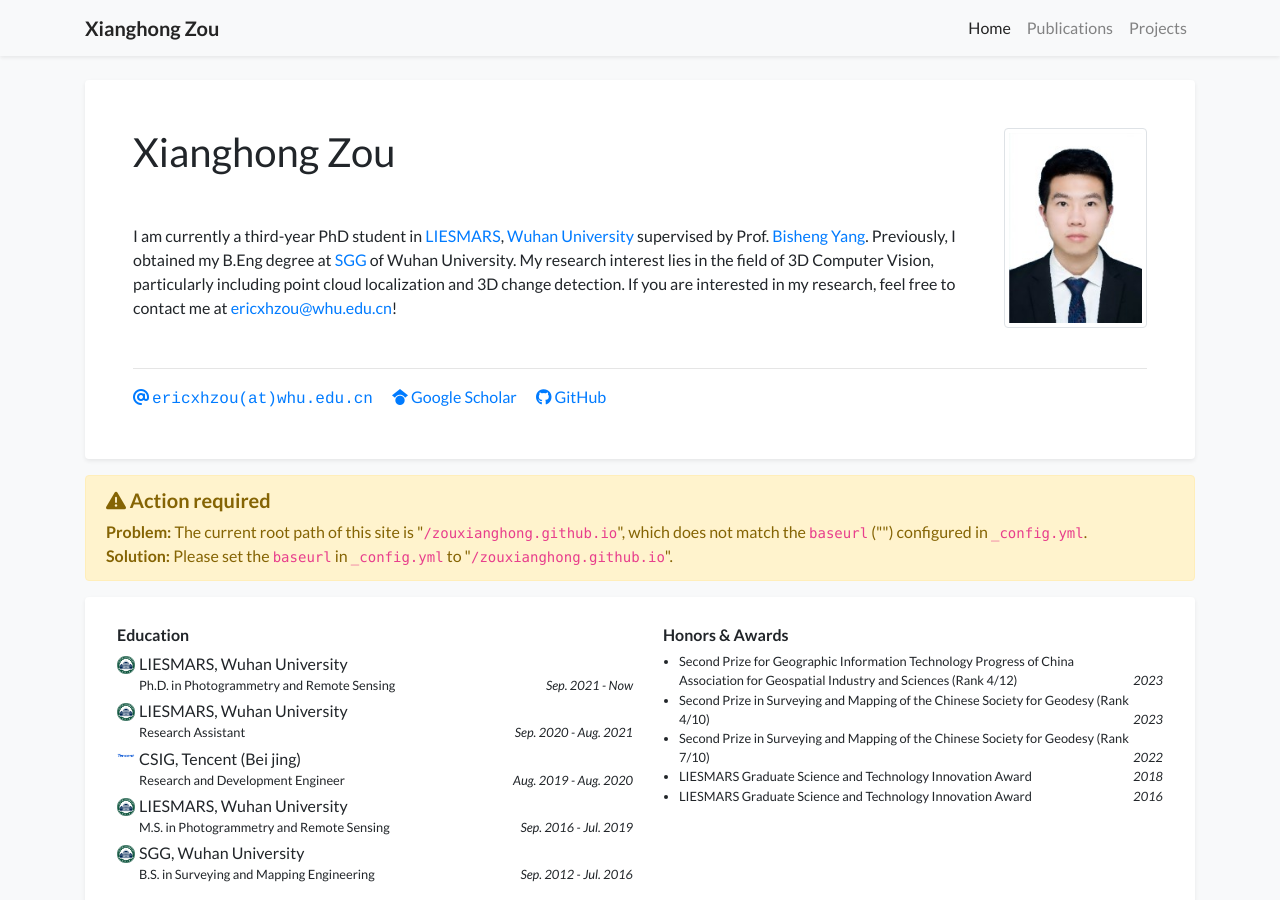
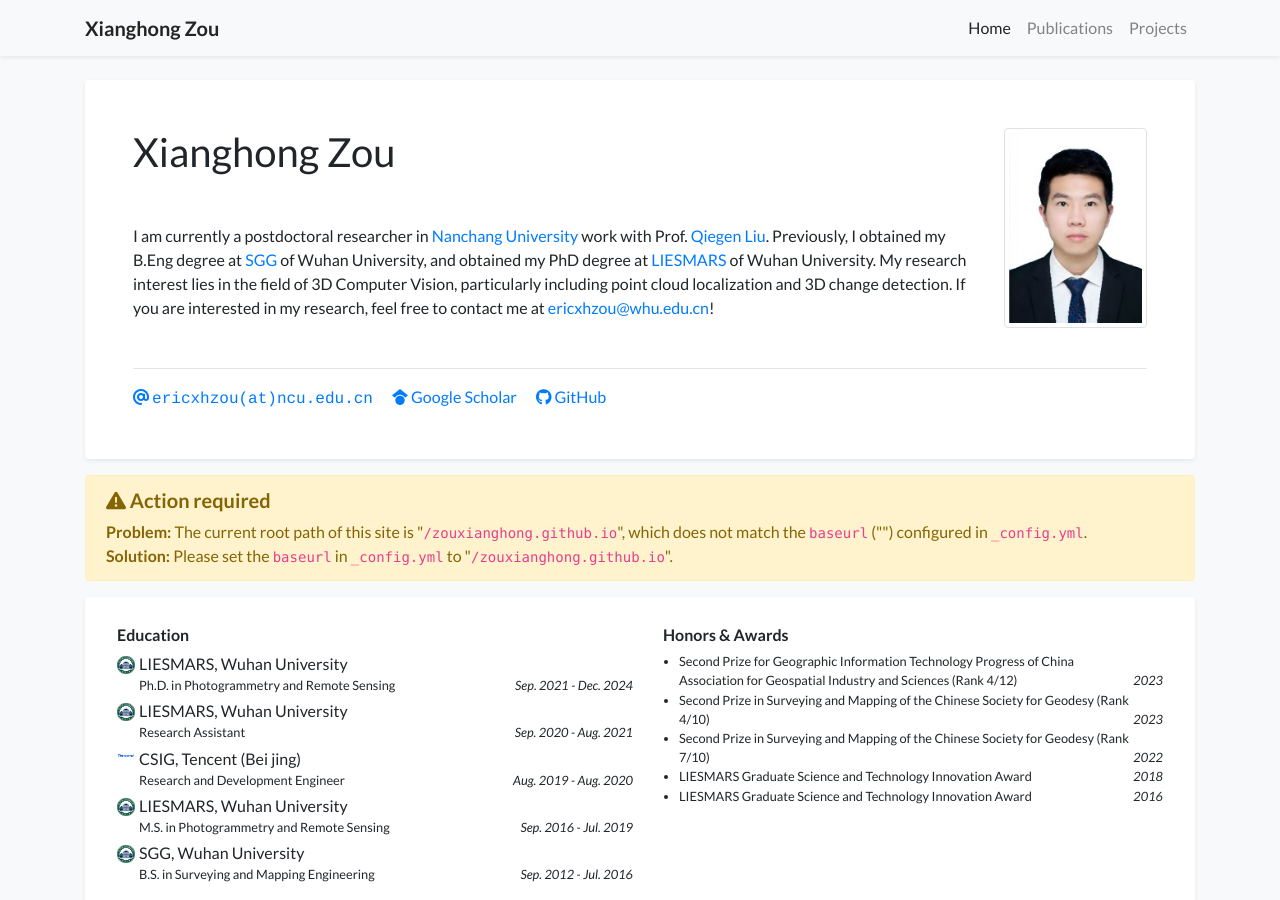
Before and after one commit to zouxianghong/zouxianghong.github.io, a Jekyll site: the page built from index.html, in a window 1280 px wide and 900 px high. Built offline with Jekyll 4.4.1, drawn with Linux system fonts in a browser that asks for light colours; a style sheet for code colours, icons or effects is not loaded.

Commit message:
Update profile.yml

```diff
--- a/_data/profile.yml
+++ b/_data/profile.yml
@@ -3,18 +3,18 @@
 navbar_name: "Xianghong Zou"
 
 positions:
-  - '<span class="no-break"><img src="assets/images/badges/WHU.png" alt="Wuhan University" class="inline-badge"/></span> Ph.D. Wuhan University (2023-Now)'
+  - '<span class="no-break"><img src="assets/images/badges/NCU.png" alt="Nanchang University" class="inline-badge"/></span> Postdoc. Nanchang University (2025-Now)'
 
-email: "ericxhzou@whu.edu.cn"
+email: "ericxhzou@ncu.edu.cn"
 # cv_link: link-to-your-cv-file
 gscholar: vTQOkJwAAAAJ
 github: zouxianghong
 
 short_bio: >-
   <p>
-    I am currently a third-year PhD student in <a href="http://www.lmars.whu.edu.cn/en/">LIESMARS</a>, <a href="https://en.whu.edu.cn/">Wuhan University</a>
-    supervised by Prof. <a href="http://3s.whu.edu.cn/ybs/index.htm">Bisheng Yang</a>.
-    Previously, I obtained my B.Eng degree at <a href="http://main.sgg.whu.edu.cn/">SGG</a> of Wuhan University. My research interest lies in the field of 3D Computer Vision, particularly including point cloud localization and 3D change detection.
+    I am currently a postdoctoral researcher in <a href="https://english.ncu.edu.cn/">Nanchang University</a>
+    work with Prof. <a href="http://3s.whu.edu.cn/ybs/index.htm">Qiegen Liu</a>.
+    Previously, I obtained my B.Eng degree at <a href="http://main.sgg.whu.edu.cn/">SGG</a> of Wuhan University, and obtained my PhD degree at <a href="http://www.lmars.whu.edu.cn/en/">LIESMARS</a> of Wuhan University. My research interest lies in the field of 3D Computer Vision, particularly including point cloud localization and 3D change detection.
     If you are interested in my research, feel free to contact me at <a href="mailto:ericxhzou@whu.edu.cn">ericxhzou@whu.edu.cn</a>!
   </p>
 
@@ -25,7 +25,7 @@
 - name: LIESMARS, Wuhan University
   logo: assets/images/badges/WHU.png
   position: Ph.D. in Photogrammetry and Remote Sensing
-  date: Sep. 2021 - Now
+  date: Sep. 2021 - Dec. 2024
 
 - name: LIESMARS, Wuhan University
   logo: assets/images/badges/WHU.png
```
